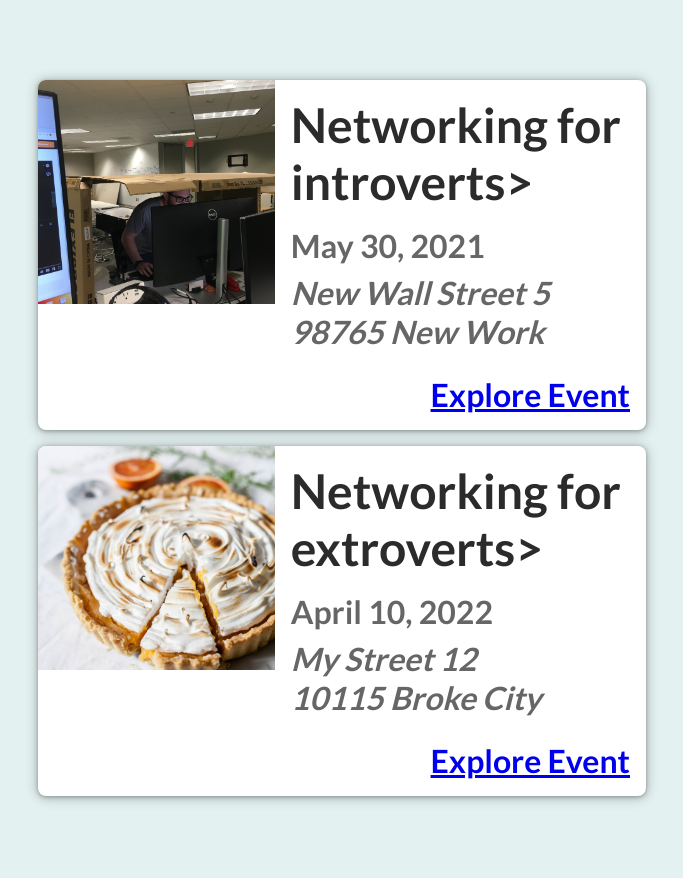
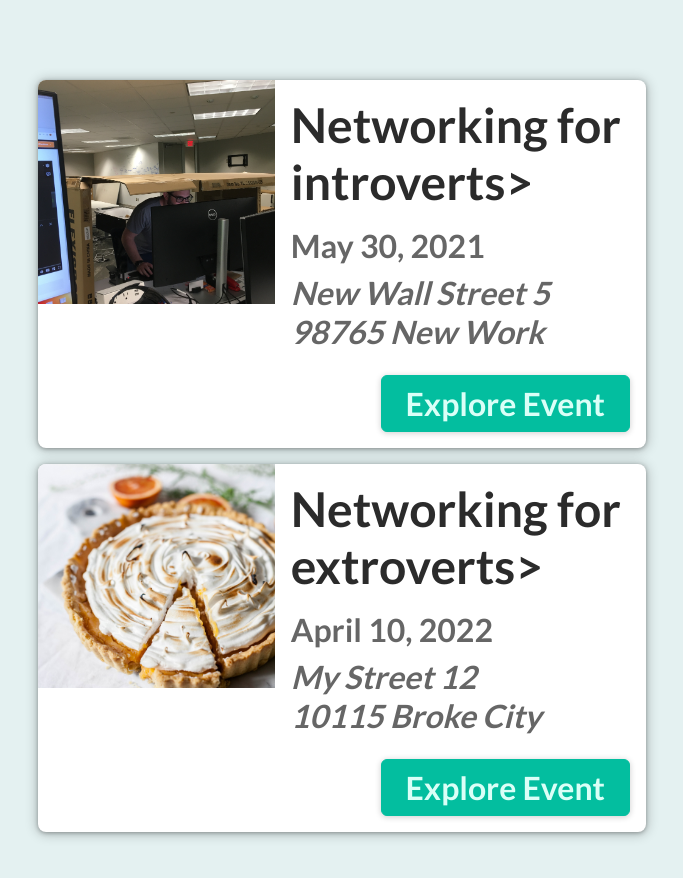
Before and after one commit to chunyukuo88/nextjs-course, a Next.js app: page / in a window 1280 px wide. Shown: the top 878 px of the page, without its empty margins (298-981 px from the left). Built offline with nearby package versions, Linux system fonts and the light colour scheme.

Commit message:
feat: Button to look at event details.

```diff
--- a/components/events/event-item.js
+++ b/components/events/event-item.js
@@ -1,5 +1,6 @@
 import Link from 'next/link';
 import classes from './event-item.module.css';
+import Button from '../ui/button';
 
 export default function EventItem(props){
   const { title, image, date, location, id } = props;
@@ -25,7 +26,7 @@ export default function EventItem(props){
             </div>
           </div>
           <div className={classes.actions}>
-            <Link href={exploreLink}>Explore Event</Link>
+            <Button link={exploreLink}>Explore Event</Button>
           </div>
       </div>
     </li>
--- /dev/null
+++ b/components/ui/button.js
@@ -0,0 +1,12 @@
+import Link from "next/link";
+import classes from './button.module.css';
+
+export default function Button(props){
+  return (
+    <Link href={props.link}>
+      <a className={classes.btn} href="">
+        {props.children}
+      </a>
+    </Link>
+  );
+}
```
Also changed, not shown: components/ui/button.module.css (renamed from styles/button.module.css).
